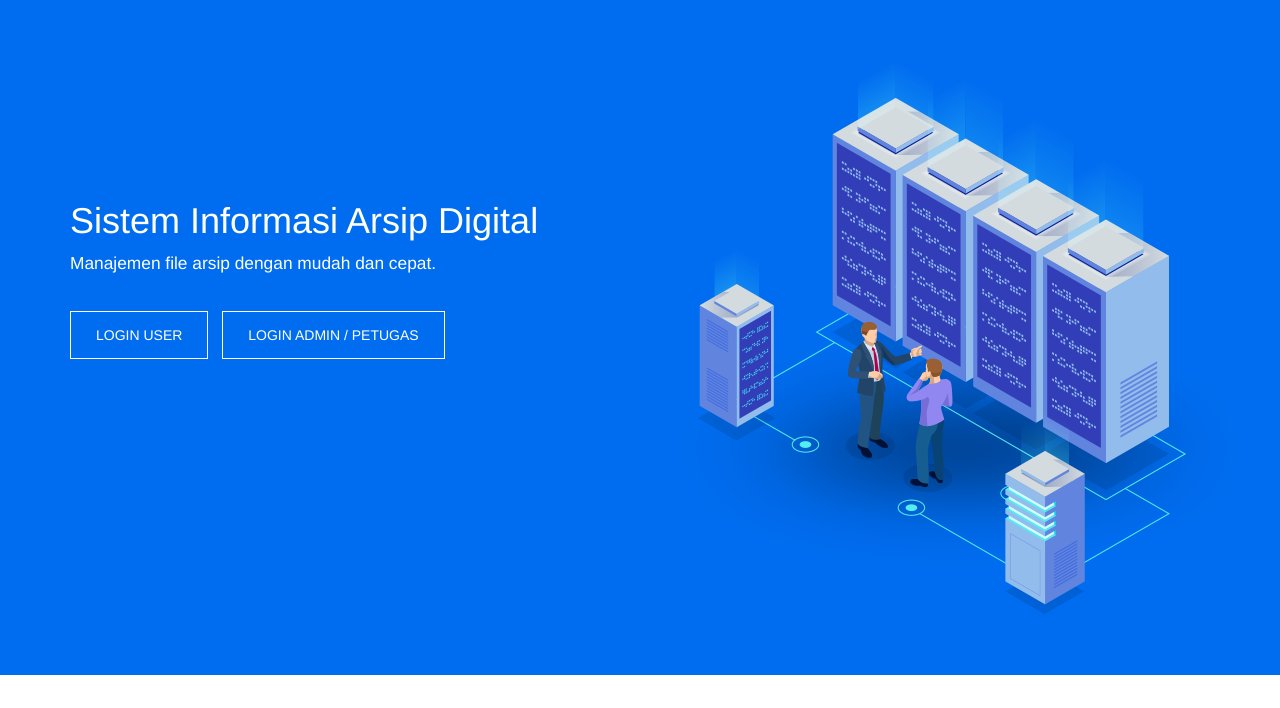
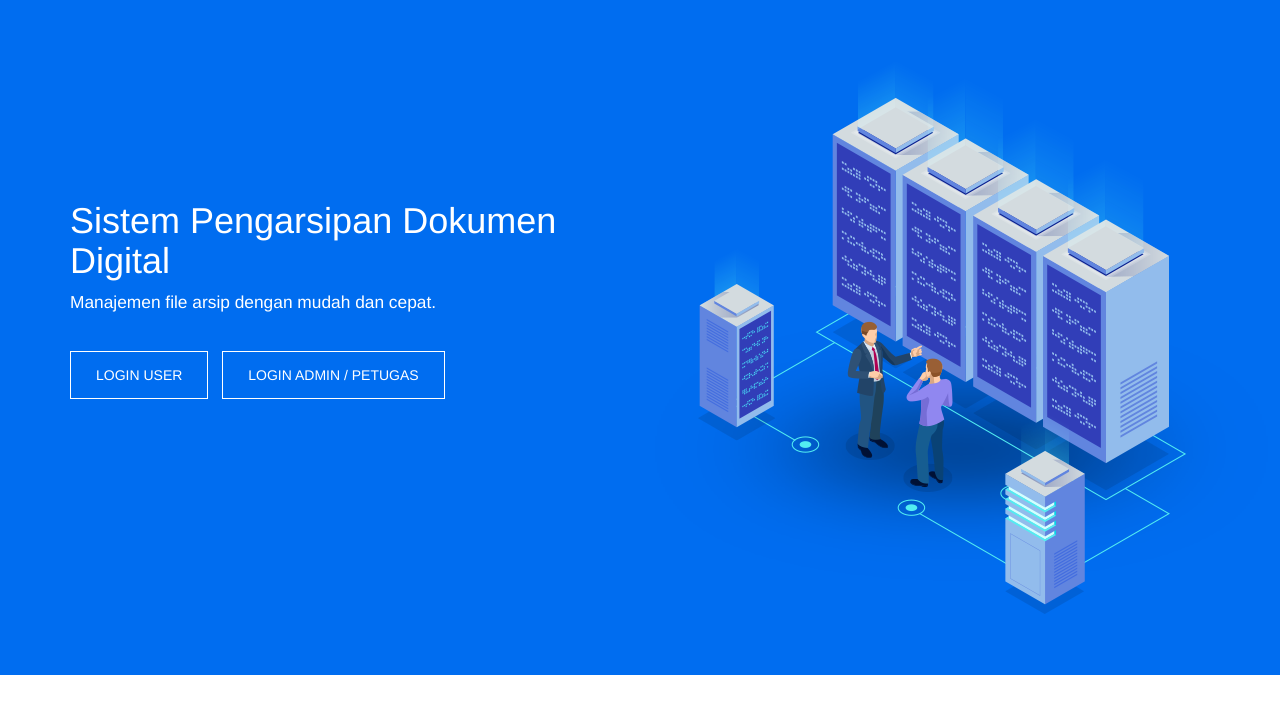
Before and after one commit to myarist/ArsipDigital, a PHP site: page / in a window 1280 px wide. Shown: the part 92-800 px from the top of the page. Run offline with PHP 8.4, Linux system fonts and the light colour scheme.

Commit message:
Change the Apps Name

```diff
--- a/index.php
+++ b/index.php
@@ -117,7 +117,7 @@
                 <div class="row">
                     <div class="col-lg-6">
                         <div style="margin-top: 140px;">
-                            <h1>Sistem Informasi Arsip Digital</h1>
+                            <h1>Sistem Pengarsipan Dokumen Digital</h1>
                             <p>Manajemen file arsip dengan mudah dan cepat.</p>
 
                             <br>
```
